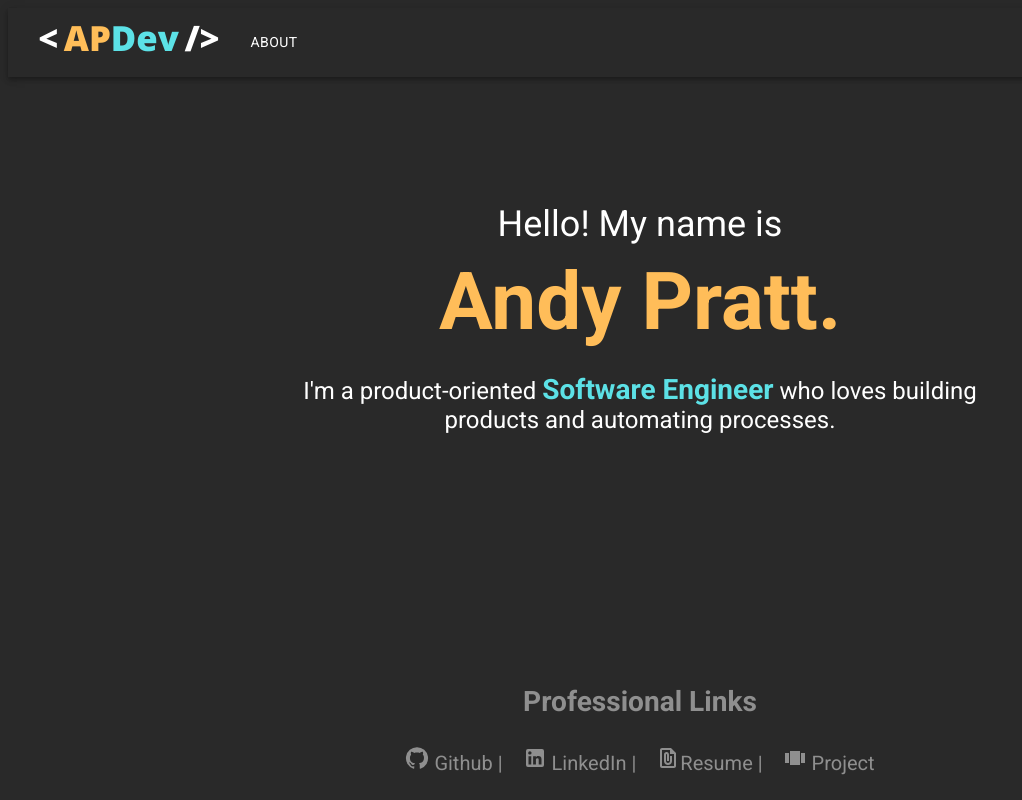
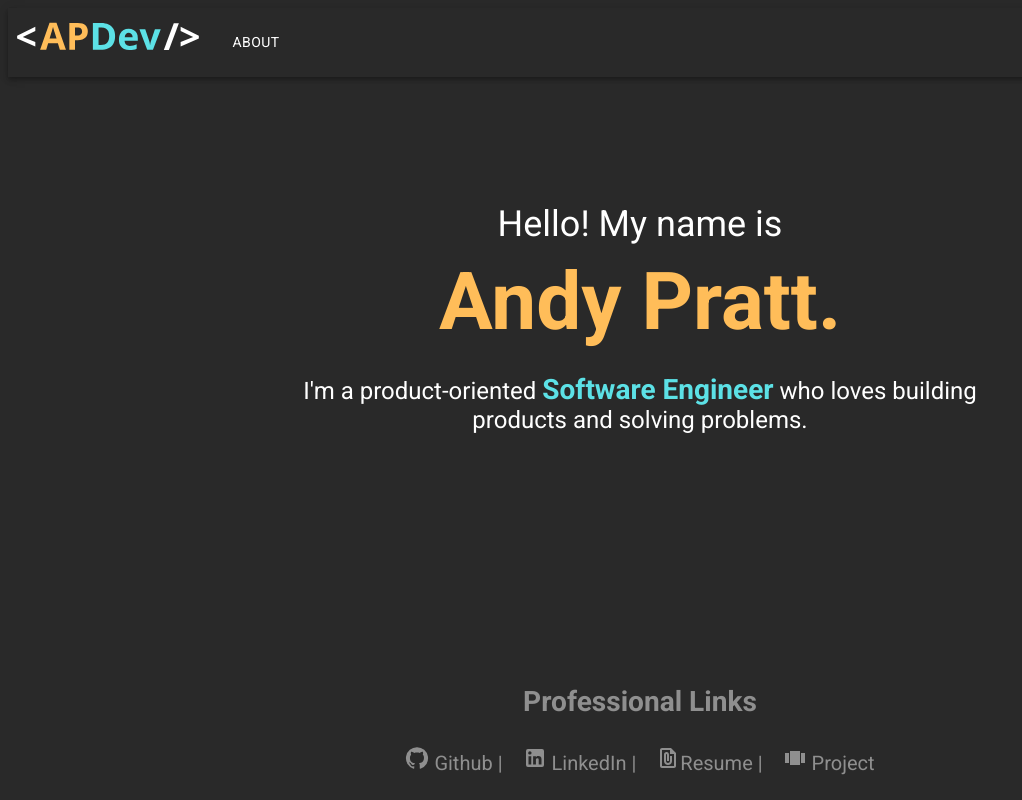
Before and after one commit to mrandypratt/workout-log-client, a React (Create React App) app: page / in a window 1280 px wide. Shown: the whole page, without its empty margins (0-1022 px from the left). Built offline with nearby package versions, Linux system fonts and the light colour scheme.

Commit message:
Updated Logos

```diff
--- a/public/index.html
+++ b/public/index.html
@@ -2,7 +2,7 @@
 <html lang="en">
   <head>
     <meta charset="utf-8" />
-    <link rel="icon" href="%PUBLIC_URL%/favicon.ico" />
+    <link rel="icon" href="%PUBLIC_URL%/APDevFaviconColorized.png" />
     <meta name="viewport" content="width=device-width, initial-scale=1" />
     <meta name="theme-color" content="#000000" />
     <meta
--- /dev/null
+++ b/src/assets/APDevLogo.tsx
@@ -0,0 +1,137 @@
+const APDevLogoOpenSans = "";
+
+export const APDevLogo = () => {
+  return (
+    <div className="logo">
+      <svg
+        xmlns="http://www.w3.org/2000/svg"
+        xmlnsXlink="http://www.w3.org/1999/xlink"
+        width="200"
+        zoomAndPan="magnify"
+        viewBox="0 0 150 37.5"
+        height="50"
+        preserveAspectRatio="xMidYMid meet"
+        version="1.0"
+      >
+        <defs>
+          <g />
+        </defs>
+        <g fill="#ffffff" fill-opacity="1">
+          <g transform="translate(5.641608, 27.838406)">
+            <g>
+              <path d="M 14.84375 -2.78125 L 1.203125 -8.796875 L 1.203125 -10.765625 L 14.84375 -17.578125 L 14.84375 -14.28125 L 5.453125 -9.921875 L 14.84375 -6.0625 Z M 14.84375 -2.78125 " />
+            </g>
+          </g>
+        </g>
+        <g fill="#ffffff" fill-opacity="1">
+          <g transform="translate(21.708885, 27.838406)">
+            <g />
+          </g>
+        </g>
+        <g fill="#ffffff" fill-opacity="1">
+          <g transform="translate(29.013739, 27.838406)">
+            <g />
+          </g>
+        </g>
+        <g fill="#ffffff" fill-opacity="1">
+          <g transform="translate(36.318592, 27.838406)">
+            <g />
+          </g>
+        </g>
+        <g fill="#ffffff" fill-opacity="1">
+          <g transform="translate(43.623446, 27.838406)">
+            <g />
+          </g>
+        </g>
+        <g fill="#ffffff" fill-opacity="1">
+          <g transform="translate(50.9283, 27.838406)">
+            <g />
+          </g>
+        </g>
+        <g fill="#ffffff" fill-opacity="1">
+          <g transform="translate(58.233153, 27.838406)">
+            <g />
+          </g>
+        </g>
+        <g fill="#ffffff" fill-opacity="1">
+          <g transform="translate(65.538007, 27.838406)">
+            <g />
+          </g>
+        </g>
+        <g fill="#ffffff" fill-opacity="1">
+          <g transform="translate(72.842861, 27.838406)">
+            <g />
+          </g>
+        </g>
+        <g fill="#ffffff" fill-opacity="1">
+          <g transform="translate(80.147714, 27.838406)">
+            <g />
+          </g>
+        </g>
+        <g fill="#ffffff" fill-opacity="1">
+          <g transform="translate(87.452568, 27.838406)">
+            <g />
+          </g>
+        </g>
+        <g fill="#ffffff" fill-opacity="1">
+          <g transform="translate(94.757422, 27.838406)">
+            <g />
+          </g>
+        </g>
+        <g fill="#ffffff" fill-opacity="1">
+          <g transform="translate(102.062275, 27.838406)">
+            <g />
+          </g>
+        </g>
+        <g fill="#ffffff" fill-opacity="1">
+          <g transform="translate(109.367129, 27.838406)">
+            <g />
+          </g>
+        </g>
+        <g fill="#ffffff" fill-opacity="1">
+          <g transform="translate(116.663542, 27.838406)">
+            <g>
+              <path d="M 11.484375 -20.078125 L 4 0 L 0.1875 0 L 7.671875 -20.078125 Z M 11.484375 -20.078125 " />
+            </g>
+          </g>
+        </g>
+        <g fill="#ffffff" fill-opacity="1">
+          <g transform="translate(128.279907, 27.838406)">
+            <g>
+              <path d="M 1.203125 -6.0625 L 10.609375 -9.921875 L 1.203125 -14.28125 L 1.203125 -17.578125 L 14.84375 -10.765625 L 14.84375 -8.796875 L 1.203125 -2.78125 Z M 1.203125 -6.0625 " />
+            </g>
+          </g>
+        </g>
+        <g fill="#ffbd59" fill-opacity="1">
+          <g transform="translate(24.067064, 27.532835)">
+            <g>
+              <path d="M 14.8125 0 L 13.359375 -4.78125 L 6.046875 -4.78125 L 4.59375 0 L 0 0 L 7.09375 -20.15625 L 12.296875 -20.15625 L 19.40625 0 Z M 12.34375 -8.34375 L 10.890625 -13.015625 C 10.796875 -13.328125 10.671875 -13.726562 10.515625 -14.21875 C 10.367188 -14.707031 10.21875 -15.207031 10.0625 -15.71875 C 9.914062 -16.226562 9.796875 -16.671875 9.703125 -17.046875 C 9.617188 -16.671875 9.492188 -16.203125 9.328125 -15.640625 C 9.171875 -15.085938 9.019531 -14.5625 8.875 -14.0625 C 8.726562 -13.570312 8.625 -13.222656 8.5625 -13.015625 L 7.109375 -8.34375 Z M 12.34375 -8.34375 " />
+            </g>
+          </g>
+          <g transform="translate(43.471665, 27.532835)">
+            <g>
+              <path d="M 8.9375 -20.078125 C 11.53125 -20.078125 13.421875 -19.519531 14.609375 -18.40625 C 15.796875 -17.289062 16.390625 -15.757812 16.390625 -13.8125 C 16.390625 -12.9375 16.253906 -12.097656 15.984375 -11.296875 C 15.722656 -10.492188 15.289062 -9.78125 14.6875 -9.15625 C 14.09375 -8.53125 13.296875 -8.035156 12.296875 -7.671875 C 11.304688 -7.316406 10.078125 -7.140625 8.609375 -7.140625 L 6.78125 -7.140625 L 6.78125 0 L 2.53125 0 L 2.53125 -20.078125 Z M 8.71875 -16.59375 L 6.78125 -16.59375 L 6.78125 -10.625 L 8.1875 -10.625 C 8.976562 -10.625 9.664062 -10.726562 10.25 -10.9375 C 10.84375 -11.15625 11.296875 -11.488281 11.609375 -11.9375 C 11.929688 -12.382812 12.09375 -12.960938 12.09375 -13.671875 C 12.09375 -14.648438 11.816406 -15.378906 11.265625 -15.859375 C 10.722656 -16.347656 9.875 -16.59375 8.71875 -16.59375 Z M 8.71875 -16.59375 " />
+            </g>
+          </g>
+        </g>
+        <g fill="#5ce1e6" fill-opacity="1">
+          <g transform="translate(61.131464, 27.532835)">
+            <g>
+              <path d="M 19.1875 -10.234375 C 19.1875 -7.972656 18.753906 -6.082031 17.890625 -4.5625 C 17.023438 -3.050781 15.769531 -1.910156 14.125 -1.140625 C 12.488281 -0.378906 10.519531 0 8.21875 0 L 2.53125 0 L 2.53125 -20.078125 L 8.828125 -20.078125 C 10.929688 -20.078125 12.753906 -19.703125 14.296875 -18.953125 C 15.847656 -18.210938 17.050781 -17.109375 17.90625 -15.640625 C 18.757812 -14.179688 19.1875 -12.378906 19.1875 -10.234375 Z M 14.765625 -10.125 C 14.765625 -11.601562 14.546875 -12.820312 14.109375 -13.78125 C 13.671875 -14.738281 13.03125 -15.445312 12.1875 -15.90625 C 11.34375 -16.363281 10.296875 -16.59375 9.046875 -16.59375 L 6.78125 -16.59375 L 6.78125 -3.515625 L 8.609375 -3.515625 C 10.691406 -3.515625 12.238281 -4.066406 13.25 -5.171875 C 14.257812 -6.285156 14.765625 -7.9375 14.765625 -10.125 Z M 14.765625 -10.125 " />
+            </g>
+          </g>
+          <g transform="translate(81.950555, 27.532835)">
+            <g>
+              <path d="M 8.53125 -15.640625 C 9.945312 -15.640625 11.164062 -15.363281 12.1875 -14.8125 C 13.21875 -14.269531 14.007812 -13.484375 14.5625 -12.453125 C 15.125 -11.421875 15.40625 -10.160156 15.40625 -8.671875 L 15.40625 -6.640625 L 5.5 -6.640625 C 5.550781 -5.453125 5.90625 -4.519531 6.5625 -3.84375 C 7.226562 -3.175781 8.15625 -2.84375 9.34375 -2.84375 C 10.320312 -2.84375 11.21875 -2.941406 12.03125 -3.140625 C 12.84375 -3.347656 13.679688 -3.648438 14.546875 -4.046875 L 14.546875 -0.8125 C 13.785156 -0.4375 12.988281 -0.160156 12.15625 0.015625 C 11.332031 0.191406 10.328125 0.28125 9.140625 0.28125 C 7.609375 0.28125 6.25 0 5.0625 -0.5625 C 3.875 -1.132812 2.941406 -2.003906 2.265625 -3.171875 C 1.597656 -4.335938 1.265625 -5.800781 1.265625 -7.5625 C 1.265625 -9.363281 1.566406 -10.859375 2.171875 -12.046875 C 2.785156 -13.242188 3.632812 -14.140625 4.71875 -14.734375 C 5.8125 -15.335938 7.082031 -15.640625 8.53125 -15.640625 Z M 8.5625 -12.65625 C 7.738281 -12.65625 7.0625 -12.394531 6.53125 -11.875 C 6 -11.351562 5.691406 -10.535156 5.609375 -9.421875 L 11.484375 -9.421875 C 11.472656 -10.046875 11.359375 -10.597656 11.140625 -11.078125 C 10.929688 -11.566406 10.613281 -11.953125 10.1875 -12.234375 C 9.757812 -12.515625 9.21875 -12.65625 8.5625 -12.65625 Z M 8.5625 -12.65625 " />
+            </g>
+          </g>
+          <g transform="translate(98.567376, 27.532835)">
+            <g>
+              <path d="M 5.84375 0 L 0 -15.359375 L 4.375 -15.359375 L 7.34375 -6.609375 C 7.507812 -6.097656 7.640625 -5.554688 7.734375 -4.984375 C 7.828125 -4.421875 7.894531 -3.910156 7.9375 -3.453125 L 8.046875 -3.453125 C 8.078125 -3.941406 8.144531 -4.460938 8.25 -5.015625 C 8.351562 -5.566406 8.492188 -6.097656 8.671875 -6.609375 L 11.625 -15.359375 L 16 -15.359375 L 10.15625 0 Z M 5.84375 0 " />
+            </g>
+          </g>
+        </g>
+      </svg>
+    </div>
+  );
+};
--- a/src/components/Navbar.tsx
+++ b/src/components/Navbar.tsx
@@ -10,8 +10,7 @@ import Button from '@mui/material/Button';
 import MenuItem from '@mui/material/MenuItem';
 import MenuIcon from '@mui/icons-material/Menu';
 import { Link } from "react-router-dom"
-
-const APDevIcon = require('../assets/APDevLogo.png');
+import { APDevLogo } from '../assets/APDevLogo';
 
 export const Navbar = () => {
   const [anchorElNav, setAnchorElNav] = React.useState<null | HTMLElement>(null);
@@ -31,7 +30,7 @@ export const Navbar = () => {
 
   return (
     <AppBar style={{backgroundColor: "#292929", fontStyle: "Roboto"}} color="inherit" position="static">
-      <Container maxWidth="xl">
+      <div>
         <Toolbar disableGutters>
           <Typography
             variant="h6"
@@ -39,7 +38,10 @@ export const Navbar = () => {
             component="div"
             sx={{ mr: 2, display: { xs: 'none', md: 'flex' } }}
           >
-            <Link to={"/"}><img src={APDevIcon} alt="<APDev/>" style={{cursor: "pointer"}}/></Link>
+
+          <Link to="/">
+            <APDevLogo/>
+          </Link>
 
           </Typography>
 
@@ -84,7 +86,11 @@ export const Navbar = () => {
             component="div"
             sx={{ flexGrow: 1, display: { xs: 'flex', md: 'none' } }}
           >
-            <img src={APDevIcon} alt="<APDev/>"  style={{cursor: "pointer"}}/>
+
+          <Link to="/">
+            <APDevLogo/>
+          </Link>
+
           </Typography>
           <Box sx={{ flexGrow: 1, display: { xs: 'none', md: 'flex' } }}>
             <Button sx={{ my: 2, color: 'inherit', display: 'block' }}>
@@ -112,7 +118,7 @@ export const Navbar = () => {
             </Menu>
           </Box>
         </Toolbar>
-      </Container>
+      </div>
     </AppBar>
   );
 };
--- a/src/styles/App.css
+++ b/src/styles/App.css
@@ -2,6 +2,11 @@ body {
   background-color: #292929;
   font-family: 'Roboto', sans-serif;
   color: white;
+}
+
+.logo {
+  background-color: #292929;
+  cursor: pointer;
 }
 
 .app {
--- a/src/views/Home.tsx
+++ b/src/views/Home.tsx
@@ -7,7 +7,7 @@ export const Home = () => {
       <h1 className="home-greeting">Hello! My name is </h1>
       <h2 className="orange-pop">Andy Pratt.</h2>
 
-      <p className="home-paragraph">I'm a product-oriented <b className="blue-pop">Software Engineer</b> who loves building products and automating processes.</p>
+      <p className="home-paragraph">I'm a product-oriented <b className="blue-pop">Software Engineer</b> who loves building products and solving problems.</p>
         {/* <h1>Hello! &#128075;</h1> */}
         {/* <p>My name is <b className="orange-pop">Andy Pratt</b> and I am a <b className="blue-pop">Full-Stack Developer</b>.</p> */}
 
```
Also changed, not shown: public/APDevFaviconColorized.png (added), src/assets/APDevLogo.png (deleted).
